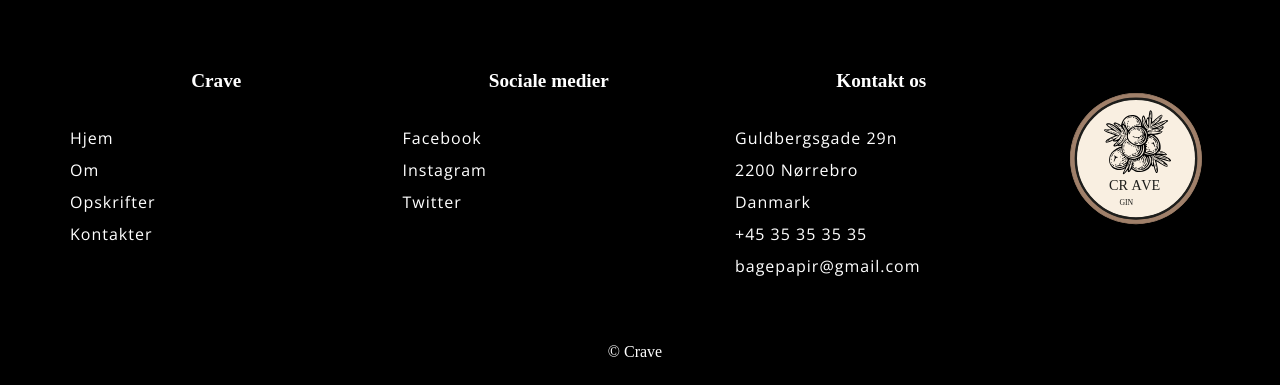
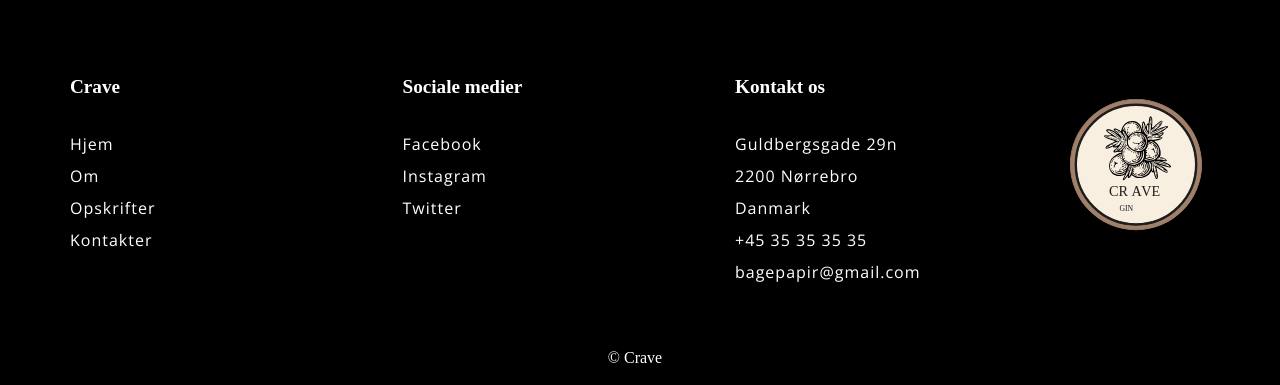
Before and after one commit to Celestemhp/Passion_g7, a plain HTML site: page passion_7/index.html in a window 1280 px wide. Shown: the part 1255-1640 px from the top of the page. Drawn offline with nearby package versions, Linux system fonts and the light colour scheme; a web font is replaced by a local one.

Commit message:
småting i footer

```diff
--- a/passion_7/generel.css
+++ b/passion_7/generel.css
@@ -126,7 +126,7 @@ footer ul {
   width: 25%;
   padding: 0 20px;
 }
-.footer-col h4 {
+.footer-col h5 {
   font-family: trajan-pro-3, serif;
   font-size: 1.2rem;
   color: #ffffff;
@@ -134,7 +134,7 @@ footer ul {
   font-weight: 800;
   position: relative;
 }
-.footer-col h4::before {
+.footer-col h5::before {
   content: "";
   position: absolute;
   left: 0;
--- a/passion_7/index.html
+++ b/passion_7/index.html
@@ -7,16 +7,10 @@
     <link rel="stylesheet" href="generel.css" />
     <link rel="preconnect" href="https://fonts.googleapis.com" />
     <link rel="preconnect" href="https://fonts.gstatic.com" crossorigin />
-    <link
-      href="https://fonts.googleapis.com/css2?family=Source+Sans+Pro:wght@200;300;400;600&display=swap"
-      rel="stylesheet"
-    />
+    <link href="https://fonts.googleapis.com/css2?family=Source+Sans+Pro:wght@200;300;400;600&display=swap" rel="stylesheet" />
     <link rel="preconnect" href="https://fonts.googleapis.com" />
     <link rel="preconnect" href="https://fonts.gstatic.com" crossorigin />
-    <link
-      href="https://fonts.googleapis.com/css2?family=Open+Sans:wght@300&family=Tiro+Devanagari+Marathi&display=swap"
-      rel="stylesheet"
-    />
+    <link href="https://fonts.googleapis.com/css2?family=Open+Sans:wght@300&family=Tiro+Devanagari+Marathi&display=swap" rel="stylesheet" />
     <title>Passion</title>
     <style>
       body {
@@ -208,7 +202,7 @@
         <div class="footer-container">
           <div class="footer-row">
             <div class="footer-col">
-              <h4>Crave</h4>
+              <h5>Crave</h5>
               <ul>
                 <li><a href="index.html">Hjem</a></li>
                 <li><a href="om.html">Om</a></li>
@@ -217,7 +211,7 @@
               </ul>
             </div>
             <div class="footer-col">
-              <h4>Sociale medier</h4>
+              <h5>Sociale medier</h5>
               <ul>
                 <li><a href="#">Facebook</a></li>
                 <li><a href="#">Instagram</a></li>
@@ -225,7 +219,7 @@
               </ul>
             </div>
             <div class="footer-col">
-              <h4>Kontakt os</h4>
+              <h5>Kontakt os</h5>
               <ul>
                 <li>Guldbergsgade 29n</li>
                 <li>2200 Nørrebro</li>
```
